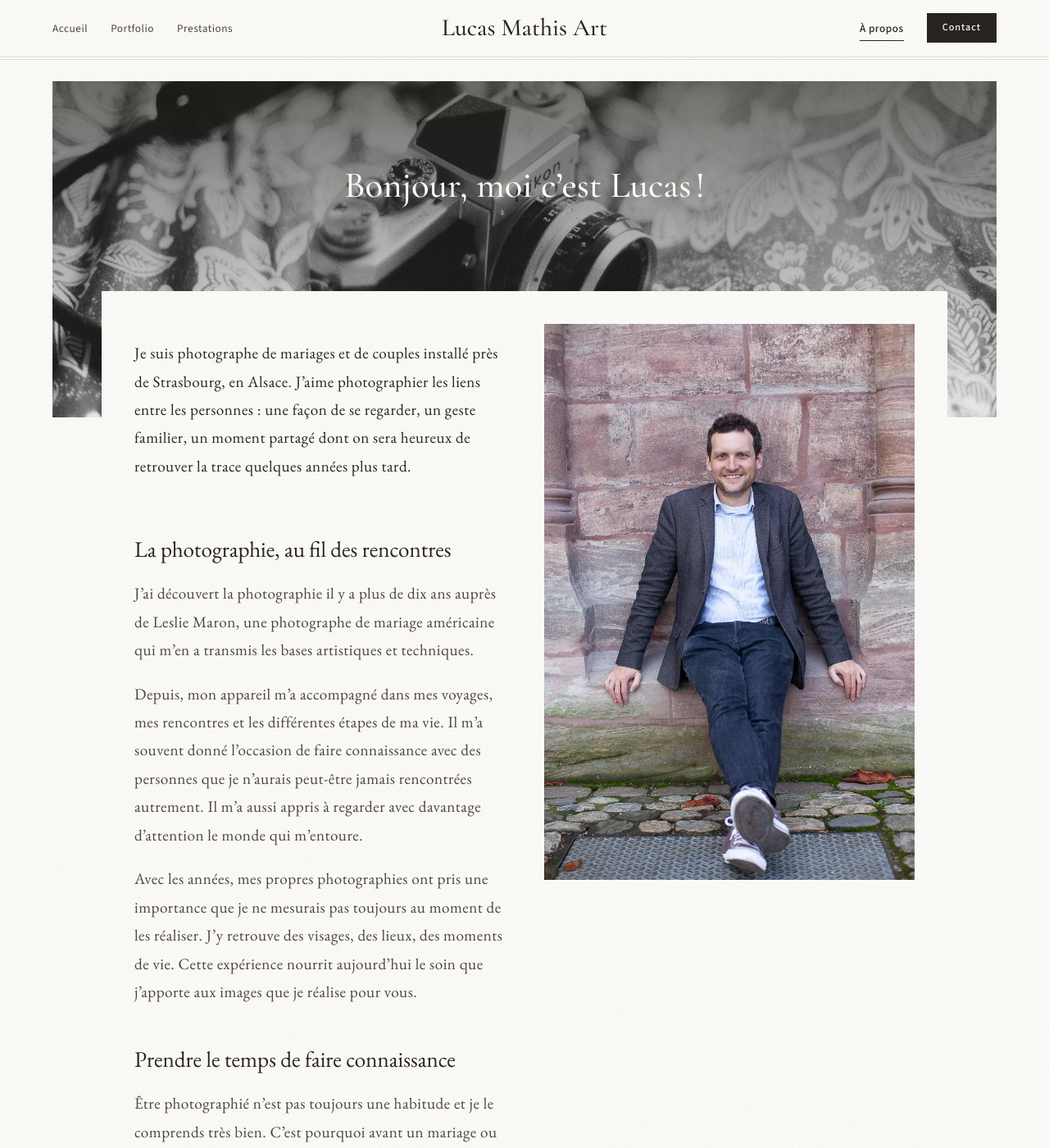
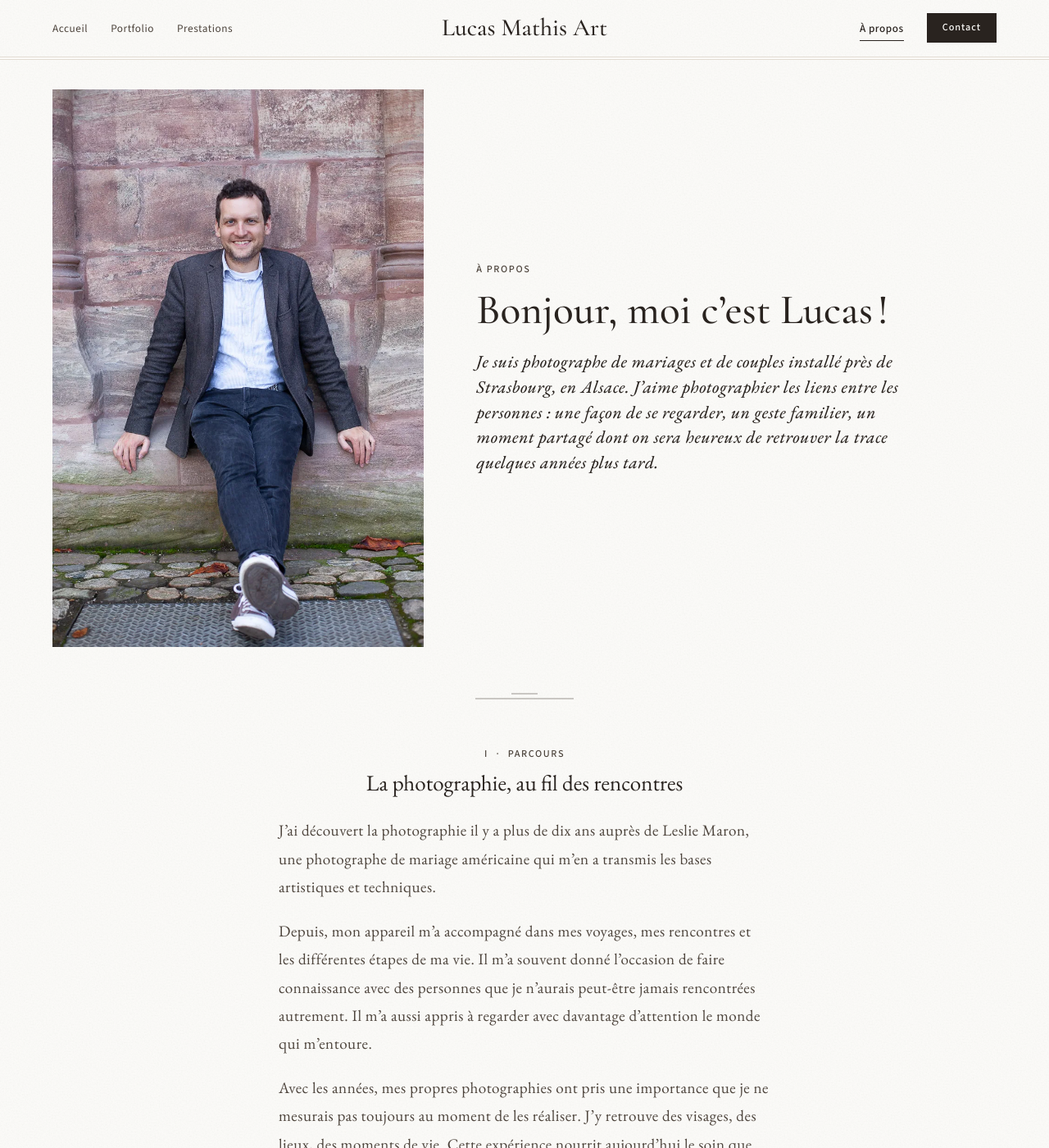
Before and after one commit to lucathis67/lucathis67.github.io, a Jekyll site: the page built from a-propos.html, in a window 1280 px wide and 1400 px high. Shown: the whole window at 82% size. Built offline with Jekyll 4.4.1, drawn with Linux system fonts in a browser that asks for light colours; some of the changed text lies outside the part shown.

Commit message:
À propos en page d'album, styles communs avec Contact
Planche d'ouverture (portrait en pied, titre et chapô à côté), chapitres
numérotés dans une colonne de lecture étroite, planches photo entre les
chapitres, deux filets en ouverture et en fin de récit. Le bandeau photo et
le panneau superposé disparaissent ; _profile.scss porte aussi les styles de
la nouvelle page Contact.

Co-Authored-By: Claude Opus 5.5 <noreply@anthropic.com>
Claude-Session: https://claude.ai/code/session_0113PDwhUJTULu7bvx6oTQPt

```diff
--- a/_layouts/profile.html
+++ b/_layouts/profile.html
@@ -1,5 +1,10 @@
 ---
 layout: default
 ---
-{% include profile-hero.html %}
+{%- comment -%}
+  À propos et Contact (28 novembre 2026) : chaque page compose elle-même son
+  ouverture (planche d'album pour À propos, colonne principale et colonne de
+  côté pour Contact). L'ancien bandeau photo (profile-hero.html) n'est plus
+  appelé.
+{%- endcomment %}
 {{ content }}
--- a/_plugins/images-webp.rb
+++ b/_plugins/images-webp.rb
@@ -28,6 +28,9 @@ module LucathisWebp
   SIZES = {
     "profile-hero" => ->(_) { "100vw" },
     "profile-portrait" => ->(_) { "(max-width: 520px) 100vw, 520px" },
+    "album-portrait" => ->(_) { "(max-width: 800px) 100vw, 480px" },
+    "album-plate-wide" => ->(_) { "(max-width: 1200px) 100vw, 1200px" },
+    "contact-portrait" => ->(_) { "(max-width: 800px) 480px, 370px" },
     "landing-about" => ->(_) { "(max-width: 800px) 320px, 360px" },
     "service-photograph" => ->(_) { "(max-width: 800px) 100vw, 480px" },
     "une-secondary" => ->(_) { "(max-width: 800px) 100vw, 400px" },
--- a/_sass/_profile.scss
+++ b/_sass/_profile.scss
@@ -1,146 +1,230 @@
 @use "breakpoints" as bp;
 
-// Shared About/Contact hero, overlapping panel and portrait.
+// À propos and Contact (28 November 2026). The photo banner with the title
+// printed over it, and the panel overlapping it, gave way to the grid of the
+// rest of the site:
+// - À propos, "la page d'album": an opening plate (full-length portrait, title
+//   beside it), then a narrow reading column with photo plates between the
+//   chapters, opened and closed by the two editorial rules;
+// - Contact, "la une": the homepage's front page, a main column (two thirds)
+//   and a side column (one third) parted by a vertical rule, which holds the
+//   contact details. The guided form will come into the main column.
+// Written mobile first; bp.above-mobile adds the wider layouts.
 
-.profile-page {
-  --profile-hero-height: clamp(340px, 32vw, 420px);
-  --profile-overlap: clamp(120px, 12vw, 160px);
+// ---------------------------------------------------------------- À propos
+
+.album-opening {
+  display: flex;
+  flex-direction: column;
+  gap: var(--space-5);
+  padding: var(--space-5) var(--gutter-mobile) 0;
+  text-align: center;
 }
-
-.profile-hero {
-  position: relative;
-  isolation: isolate;
-  height: var(--profile-hero-height);
-  margin-top: var(--space-6);
-  background: var(--color-heading);
+.album-portrait {
+  display: block;
+  max-width: 480px;
+  margin-inline: auto;
+  aspect-ratio: 4 / 5;
+  object-fit: cover;
+  object-position: center 30%;
 }
-
-.profile-hero > img {
-  position: absolute;
-  inset: 0;
-  width: 100%;
-  height: 100%;
-  object-fit: cover;
-  z-index: -2;
+.album-opening-text .eyebrow {
+  margin: 0 0 12px;
 }
-
-.profile-hero::before {
-  content: "";
-  position: absolute;
-  inset: 0;
-  // Darkened on 27 November 2026 so that the ivory title keeps at least 3:1
-  // against the light parts of the photographs.
-  background: linear-gradient(180deg, rgb(25 28 22 / 62%), rgb(25 28 22 / 22%) 65%, transparent);
-  z-index: -1;
+.album-opening .page-title {
+  max-width: none;
+  text-align: inherit;
+  margin: 0 0 20px;
+  padding: 0;
 }
-
-.profile-hero .page-title {
-  max-width: none;
-  margin: 0;
-  position: absolute;
-  inset-inline: 0;
-  top: calc((var(--profile-hero-height) - var(--profile-overlap)) / 2);
-  transform: translateY(-50%);
-  padding: 0 var(--space-7);
-  color: var(--color-background);
-  font-size: clamp(34px, 3.5vw, 48px);
-  line-height: 1.15;
-  text-wrap: balance;
-}
-
-.profile-panel {
-  position: relative;
-  z-index: 1;
-  display: grid;
-  grid-template-columns: minmax(0, 1fr) minmax(0, 1fr);
-  grid-template-rows: auto 1fr;
-  column-gap: 48px;
-  margin: calc(-1 * var(--profile-overlap)) clamp(var(--space-5), 5vw, 60px) var(--space-9);
-  padding: 40px;
-  background: var(--surface-paper);
-  background-size: var(--paper-texture-size);
-}
-
-.profile-intro > p:first-child {
+.album-opening .standfirst {
+  max-width: 36em;
+  margin: 0 auto;
   color: var(--color-heading);
 }
 
-.profile-intro {
-  grid-column: 1;
-  grid-row: 1;
+// The two rules (_includes/ornament.html), as at the end of an article.
+.album-mark {
+  display: flex;
+  justify-content: center;
+  margin: var(--space-section-inner) 0;
+  color: var(--color-text);
+  opacity: 0.55;
+}
+.album-mark .ornament {
+  width: min(120px, 40vw);
+  height: auto;
 }
 
-.profile-details {
-  grid-column: 1;
-  grid-row: 2;
+.album-chapter {
+  box-sizing: border-box;
+  width: min(100%, var(--reading-width));
+  margin: 0 auto;
+  padding-inline: var(--gutter-mobile);
+}
+.album-chapter-number {
+  margin: 0 0 8px;
+  text-align: center;
+}
+.album-chapter .section-title {
+  margin: 0 0 var(--space-heading-after);
+  text-align: center;
+}
+.album-chapter p:last-child {
+  margin-bottom: 0;
 }
 
-.profile-portrait {
-  grid-column: 2;
-  grid-row: 1 / 3;
-  align-self: start;
+// Photo plates between the chapters: a pair (as in the articles), then one
+// wide photograph with its caption.
+.album-plate,
+.photo-row.album-plate {
+  margin: var(--space-block) 0;
+}
+.photo-row.album-plate img {
+  aspect-ratio: 3 / 2;
+  object-fit: cover;
+}
+.album-plate-wide img {
   display: block;
 }
-
-.profile-panel .section-title:first-child {
-  margin-top: 0;
+.album-plate-wide figcaption {
+  margin-top: 12px;
+  padding-inline: var(--gutter-mobile);
+  font-family: var(--font-body);
+  font-size: var(--text-size-small);
+  font-style: italic;
+  line-height: 1.6;
+  color: var(--color-text);
+}
+.album-plate-wide figcaption .text-link {
+  margin-left: 0.6em;
+  font-style: normal;
+  white-space: nowrap;
 }
 
-.profile-details .section-title:first-child {
-  margin-top: var(--space-heading);
-}
-
-@include bp.mobile {
-  .profile-page {
-    --profile-hero-height: 210px;
-    --profile-overlap: 0px;
-  }
-
-  .profile-hero {
-    margin-top: 0;
-  }
-
-  .profile-hero::before {
-    // Keep white headings readable against the bright Contact photograph.
-    background: linear-gradient(90deg, rgb(25 28 22 / 72%), rgb(25 28 22 / 28%));
-  }
-
-  .profile-hero .page-title {
-    padding: 0 var(--gutter-mobile);
-    font-size: clamp(31px, 7.8vw, 40px);
+@include bp.above-mobile {
+  .album-opening {
+    display: grid;
+    grid-template-columns: minmax(0, 5fr) minmax(0, 7fr);
+    align-items: center;
+    gap: 64px;
+    padding: 40px 0 0;
     text-align: left;
   }
-
-  .profile-panel {
-    display: flex;
-    flex-direction: column;
-    gap: var(--space-5);
-    margin: 0 0 var(--space-7);
-    padding: var(--space-5) var(--gutter-mobile) 0;
+  .album-portrait {
+    max-width: none;
+    aspect-ratio: 2 / 3;
   }
-
-  .profile-intro p:last-child,
-  .profile-details p:last-child {
-    margin-bottom: 0;
+  .album-opening-text {
+    max-width: 520px;
   }
-
-  .profile-details .section-title:first-child {
-    margin-top: 0;
+  .album-opening .page-title {
+    font-size: clamp(2.6rem, 4vw, 3.6rem);
   }
-
-  .profile-portrait {
-    max-width: 480px;
-    align-self: center;
-    aspect-ratio: 4 / 5;
-    object-fit: cover;
-    object-position: center;
+  .album-chapter {
+    padding-inline: 0;
+  }
+  .album-plate-wide figcaption {
+    padding-inline: 0;
   }
 }
 
-// Contact page: what to mention in a first message (same bullets as Services).
+// ---------------------------------------------------------------- Contact
+
+// A label row under the header, as "À la une" on the homepage.
+.page-label {
+  display: flex;
+  justify-content: space-between;
+  align-items: center;
+  gap: 24px;
+  margin: 0 var(--gutter-mobile);
+  padding-block: 16px;
+}
+.page-label .eyebrow {
+  margin: 0;
+}
+
+.contact-layout {
+  display: flex;
+  flex-direction: column;
+}
+.contact-head {
+  padding: 8px var(--gutter-mobile) 0;
+}
+.contact-head .page-title {
+  max-width: 18ch;
+  margin: 0 0 20px;
+  padding: 0;
+  text-align: left;
+}
+.contact-head .standfirst {
+  margin: 0;
+  color: var(--color-heading);
+}
+
+// The side column: portrait, then the details at a glance, like a card.
+.contact-card {
+  margin-top: var(--space-section-inner);
+  padding: 0 var(--gutter-mobile);
+}
+.contact-portrait {
+  display: block;
+  aspect-ratio: 4 / 5;
+  object-fit: cover;
+  object-position: center 35%;
+}
+.contact-card .eyebrow {
+  margin: 24px 0 8px;
+}
+.contact-facts {
+  margin: 0;
+}
+.contact-facts > div {
+  display: flex;
+  justify-content: space-between;
+  align-items: baseline;
+  gap: 16px;
+  padding: 10px 0;
+  border-top: var(--border-default);
+}
+.contact-facts > div:last-child {
+  border-bottom: var(--border-default);
+}
+.contact-facts dt {
+  font-family: var(--font-sans);
+  font-size: 0.72rem;
+  font-weight: 600;
+  letter-spacing: 0.13em;
+  text-transform: uppercase;
+  color: var(--color-heading);
+  white-space: nowrap;
+}
+.contact-facts dd {
+  margin: 0;
+  font-family: var(--font-body);
+  font-size: var(--text-size);
+  line-height: 1.4;
+  text-align: right;
+  color: var(--color-heading);
+}
+.contact-facts a:link, .contact-facts a:visited, .contact-facts a:active {
+  padding-bottom: 0.1em;
+}
+
+.contact-body {
+  padding: 0 var(--gutter-mobile);
+}
+.contact-body .section-title {
+  margin-top: var(--space-section-inner);
+}
+.contact-action {
+  margin: 0;
+}
+
+// What to mention in a first message (same bullets as Services).
 .contact-checklist {
   list-style: none;
-  margin: 0 0 1.4em;
+  margin: 0 0 1.6em;
   padding: 0;
 }
 .contact-checklist li {
@@ -160,3 +244,85 @@
   border-radius: 50%;
   background: var(--color-border);
 }
+
+// After the first message: three short steps, numbered as on Services.
+.contact-steps {
+  margin: 0;
+  padding: 0;
+  list-style: none;
+  counter-reset: contact-step;
+}
+.contact-steps li {
+  counter-increment: contact-step;
+  display: flex;
+  align-items: baseline;
+  gap: 18px;
+  padding: 12px 0;
+  border-bottom: var(--border-default);
+  font-family: var(--font-body);
+  font-size: var(--text-size);
+  line-height: 1.5;
+  color: var(--color-heading);
+}
+.contact-steps li:last-child {
+  border-bottom: 0;
+}
+.contact-steps li::before {
+  content: counter(contact-step, decimal-leading-zero);
+  flex: none;
+  width: 1.6em;
+  font-family: var(--font-display);
+  font-size: 1.9rem;
+  font-variant-numeric: lining-nums;
+  line-height: 1;
+  color: var(--color-border);
+}
+
+@include bp.mobile {
+  // On phones the details come right after the standfirst, as a card.
+  .contact-card {
+    margin-top: var(--space-section-inner);
+  }
+  .contact-portrait {
+    max-width: 480px;
+  }
+}
+
+@include bp.above-mobile {
+  .page-label {
+    margin: 32px 0 0;
+    border-top: var(--border-default);
+  }
+  .contact-layout {
+    display: grid;
+    grid-template-columns: minmax(0, 2fr) minmax(0, 1fr);
+    grid-template-rows: auto 1fr;
+    padding-top: 8px;
+  }
+  .contact-head, .contact-body {
+    grid-column: 1;
+    padding: 0 32px 0 0;
+  }
+  .contact-head {
+    grid-row: 1;
+    padding-top: 24px;
+  }
+  .contact-head .page-title {
+    font-size: clamp(2.6rem, 4vw, 3.6rem);
+  }
+  .contact-head .standfirst {
+    max-width: 34em;
+  }
+  .contact-body {
+    grid-row: 2;
+    max-width: calc(var(--reading-width) + 32px);
+  }
+  .contact-card {
+    grid-column: 2;
+    grid-row: 1 / 3;
+    align-self: stretch;
+    margin: 0;
+    padding: 24px 0 0 32px;
+    border-left: var(--border-default);
+  }
+}
--- a/a-propos.html
+++ b/a-propos.html
@@ -4,37 +4,56 @@ ref: a-propos
 title: "À propos de Lucas Mathis | Photographe à Strasbourg"
 description: "Découvrez Lucas Mathis, photographe installé près de Strasbourg. Une approche humaine et naturelle de la photographie de mariage et de couple en Alsace."
 permalink: "/a-propos.html"
-main_class: "profile-page"
+main_class: "album-page"
 heading: "Bonjour, moi c'est Lucas !"
-hero_image: "/images/infos/infos-1-265.jpg"
+og_image: "/images/infos/infos-1-265.jpg"
 og_image_alt: "Un aperçu du regard photographique de Lucas Mathis, en Alsace."
 ---
+<section class="album-opening" aria-labelledby="page-title">
+  <img class="album-portrait" src="{{ "/images/infos/infos-1-261.jpg" | relative_url }}" alt="Portrait en pied de Lucas Mathis, assis contre un mur de grès rose, souriant face à l’objectif." width="800" height="1200" loading="eager" fetchpriority="high">
+  <div class="album-opening-text">
+    <p class="eyebrow">À propos</p>
+    <h1 class="page-title" id="page-title">{{ page.heading | escape }}</h1>
+    <p class="standfirst">Je suis photographe de mariages et de couples installé près de Strasbourg, en Alsace. J’aime photographier les liens entre les personnes : une façon de se regarder, un geste familier, un moment partagé dont on sera heureux de retrouver la trace quelques années plus tard.</p>
+  </div>
+</section>
 
-<div class="profile-panel">
-      <div class="profile-intro">
-        <p>
-          Je suis photographe de mariages et de couples installé près de Strasbourg, en Alsace. J’aime photographier les liens entre les personnes : une façon de se regarder, un geste familier, un moment partagé dont on sera heureux de retrouver la trace quelques années plus tard.
-        </p>
-      </div>
-      <img class="profile-portrait" src="{{ "/images/infos/infos-1-261.jpg" | relative_url }}" alt="Portrait en pied de Lucas Mathis face à l'objectif" height="1200" width="800">
-      <div class="profile-details">
-        <h2 class="section-title">La photographie, au fil des rencontres</h2>
-        <p>
-          J’ai découvert la photographie il y a plus de dix ans auprès de Leslie Maron, une photographe de mariage américaine qui m’en a transmis les bases artistiques et techniques.
-        </p>
+<div class="album-mark">{% include ornament.html type="filets" %}</div>
+
+<section class="album-chapter" aria-labelledby="chapitre-parcours">
+  <p class="eyebrow album-chapter-number">I <span>·</span> Parcours</p>
+  <h2 class="section-title" id="chapitre-parcours">La photographie, au fil des rencontres</h2>
+  <p>J’ai découvert la photographie il y a plus de dix ans auprès de Leslie Maron, une photographe de mariage américaine qui m’en a transmis les bases artistiques et techniques.</p>
   <p>Depuis, mon appareil m’a accompagné dans mes voyages, mes rencontres et les différentes étapes de ma vie. Il m’a souvent donné l’occasion de faire connaissance avec des personnes que je n’aurais peut-être jamais rencontrées autrement. Il m’a aussi appris à regarder avec davantage d’attention le monde qui m’entoure.</p>
   <p>Avec les années, mes propres photographies ont pris une importance que je ne mesurais pas toujours au moment de les réaliser. J’y retrouve des visages, des lieux, des moments de vie. Cette expérience nourrit aujourd’hui le soin que j’apporte aux images que je réalise pour vous.</p>
-        <h2 class="section-title">Prendre le temps de faire connaissance</h2>
-        <p>
-          Être photographié n’est pas toujours une habitude et je le comprends très bien. C'est pourquoi avant un mariage ou une séance, j’aime prendre le temps d’échanger avec vous, pour découvrir votre histoire et ce que vous souhaitez garder de ce moment.
-        </p>
+</section>
+
+<div class="photo-row album-plate">
+  <img src="{{ "/images/infos/infos-1-265.jpg" | relative_url }}" alt="Un appareil photo argentique posé sur un tissu à motifs de fleurs, en noir et blanc." width="1600" height="900">
+  <img src="{{ "/images/contact/contact-1-270.jpg" | relative_url }}" alt="Des feuilles d’arbre, vertes et dorées, traversées par la lumière du soleil." width="2400" height="1600">
+</div>
+
+<section class="album-chapter" aria-labelledby="chapitre-approche">
+  <p class="eyebrow album-chapter-number">II <span>·</span> Approche</p>
+  <h2 class="section-title" id="chapitre-approche">Prendre le temps de faire connaissance</h2>
+  <p>Être photographié n’est pas toujours une habitude et je le comprends très bien. C'est pourquoi avant un mariage ou une séance, j’aime prendre le temps d’échanger avec vous, pour découvrir votre histoire et ce que vous souhaitez garder de ce moment.</p>
   <p>Lors d’une séance de couple, cela peut commencer par une promenade et une conversation. Peu à peu, l’appareil prend moins de place et les gestes deviennent plus spontanés. Je reste attentif à ce qui se passe entre vous, tout en vous accompagnant lorsque vous en avez besoin.</p>
   <p>Lors d’un mariage, cette même attention guide mon regard : je suis le déroulement de la journée, les personnes qui vous entourent, les moments attendus et ceux qui surviennent sans prévenir. Je cherche à écrire une histoire en images dans laquelle vous puissiez vous reconnaître.</p>
-        <h2 class="section-title">Des photographies qui traversent les années</h2>
+</section>
+
+<figure class="album-plate album-plate-wide">
+  <img src="{{ "/images/mariage-cathedrale/mariage-cathedrale-365.jpg" | relative_url }}" alt="Laure et Nicolas se tiennent à la sortie de la chapelle, devant la haie d'honneur des invités qui soufflent des bulles de savon." width="2400" height="1600">
+  <figcaption>Laure et Nicolas à la sortie de la cathédrale de Strasbourg. <a class="text-link" href="{{ '/articles/mariage-cathedrale-strasbourg.html' | relative_url }}">Voir le reportage <span aria-hidden="true">→</span></a></figcaption>
+</figure>
+
+<section class="album-chapter" aria-labelledby="chapitre-images">
+  <p class="eyebrow album-chapter-number">III <span>·</span> Vos images</p>
+  <h2 class="section-title" id="chapitre-images">Des photographies qui traversent les années</h2>
   <p>Il m’arrive de retrouver chez des amis une photographie que j’ai prise longtemps auparavant, dans un cadre ou en fond d’écran. Cela me touche toujours de voir qu’une image a trouvé sa place dans leur quotidien.</p>
   <p>C’est aussi ce que je souhaite pour les vôtres : qu’elles vous accompagnent et qu’en les regardant, vous retrouviez quelque chose de ce que vous avez vécu. L’atmosphère d’une journée, la présence d’un proche, votre manière si unique d’être ensemble à cette période de votre vie.</p>
   <p>Qu’il s’agisse d’un mariage ou d’une promenade à deux, j’y apporte la même attention, avec l’envie de créer des images qui vous ressemblent et que vous aurez plaisir à retrouver.</p>
-      </div>
-    </div>
+</section>
+
+<div class="album-mark">{% include ornament.html type="filets" %}</div>
 
 {% include contact-invitation.html %}
```
Lines whose indentation alone changed are shown as unchanged.
